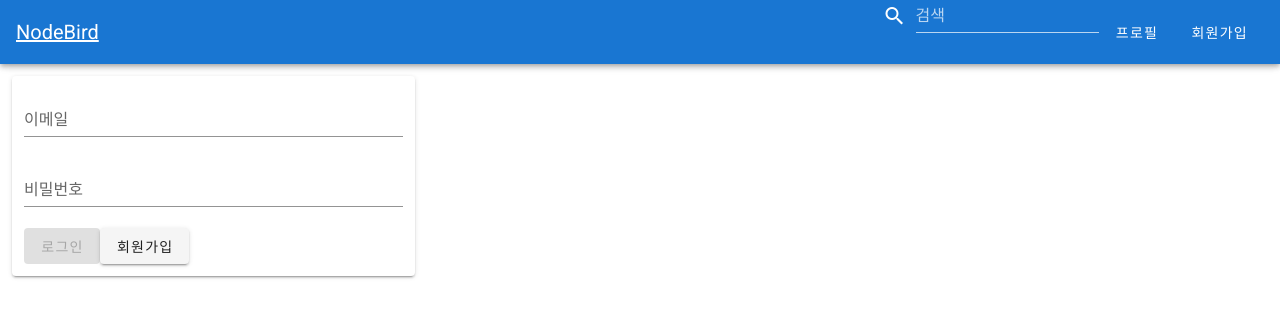
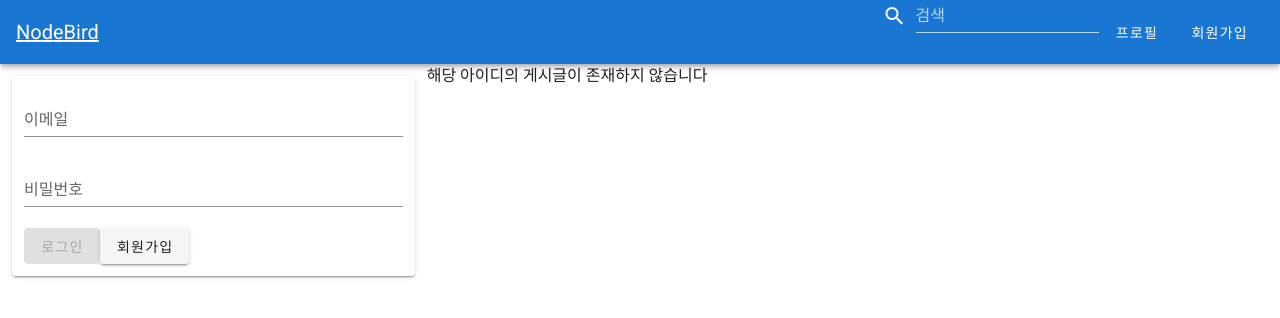
Before and after one commit to Roen77/vbird, a Nuxt app in the folder ch1/front/: page /post in a window 1280 px wide. Shown: the top 318 px of the page. Built offline with nearby package versions, Linux system fonts and the light colour scheme.

Commit message:
-버그?

```diff
--- /dev/null
+++ b/ch1/front/pages/post/index.vue
@@ -0,0 +1,30 @@
+<template>
+  <div>
+    <v-container v-if="post">
+      <post-card :post="post"></post-card>
+    </v-container>
+    <div v-else>
+      해당 아이디의 게시글이 존재하지 않습니다
+    </div>
+  </div>
+</template>
+
+<script>
+import PostCard from '~/components/PostCard'
+export default {
+    components:{
+        PostCard
+    },
+    computed:{
+        post(){
+            return this.$store.state.posts.mainPosts.find(v=>v.id === parseInt(this.$route.params.id,10))
+            // this.$route.params.id이게 파일명임
+        }
+    }
+
+}
+</script>
+
+<style>
+
+</style>
```
Also changed, not shown: ch1/front/pages/post/_id.vue (renamed from ch1/front/pages/post/_id/index.vue).
